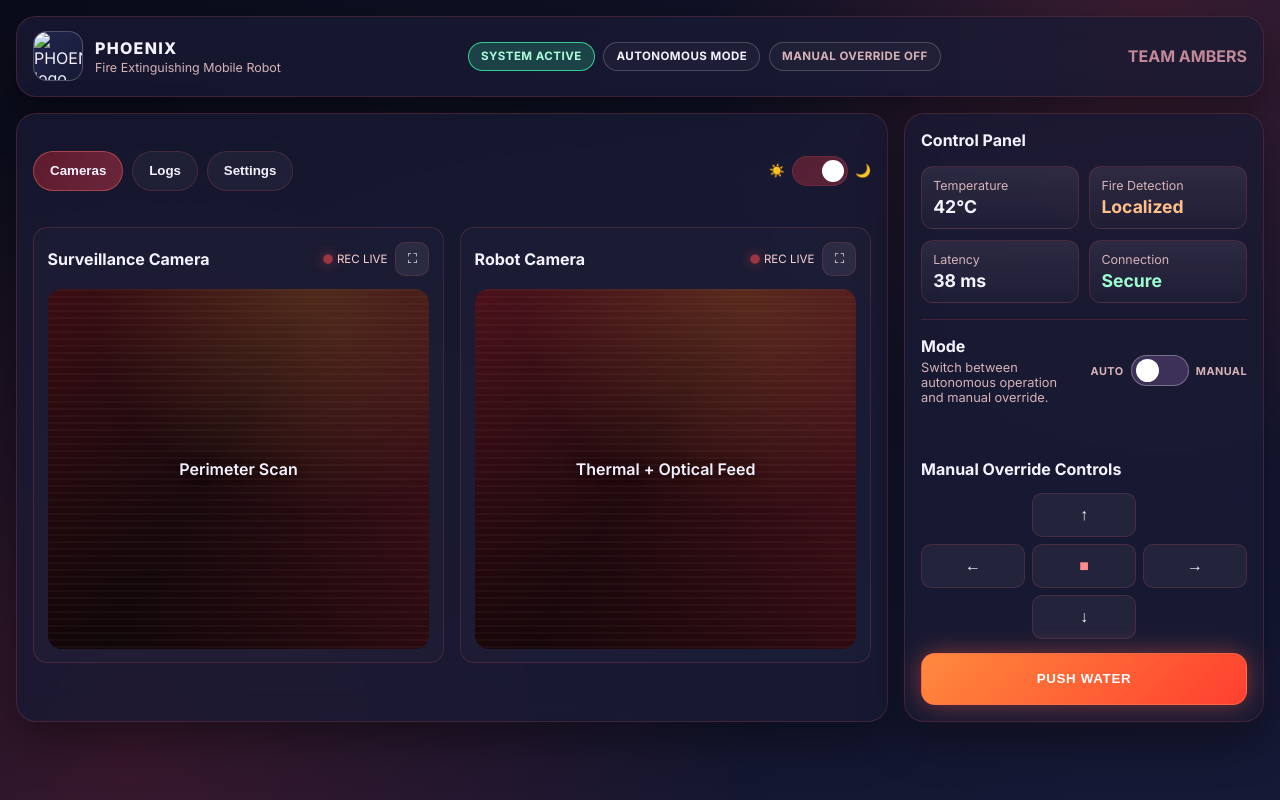
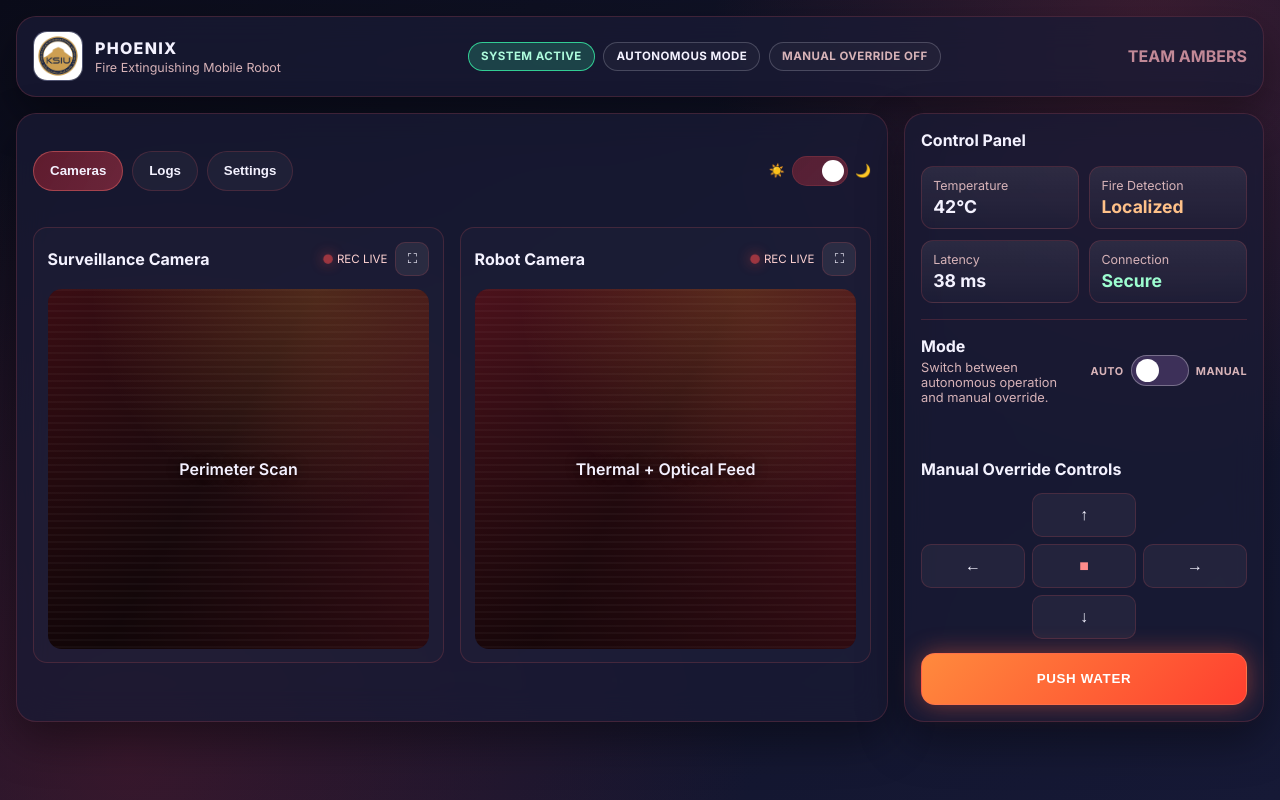
Before and after one commit to ElSaket-Web/Pheonix, a plain HTML site: page index.html in a window 1280 px wide. Drawn offline with Linux system fonts and the light colour scheme.

Commit message:
Update index.html

```diff
--- a/index.html
+++ b/index.html
@@ -18,7 +18,7 @@
         <div class="brand">
           <div class="logo-mark">
             <img
-              src="image/logo.png"
+              src="./images/logo.png"
               alt="PHOENIX logo placeholder"
             />
           </div>
```
